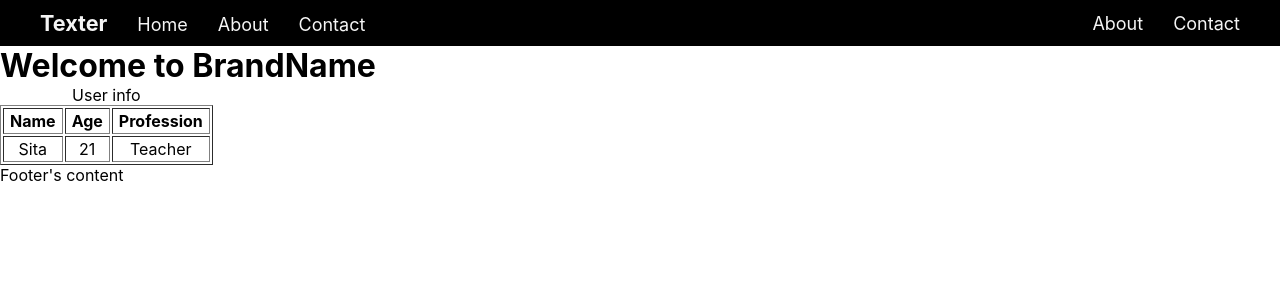
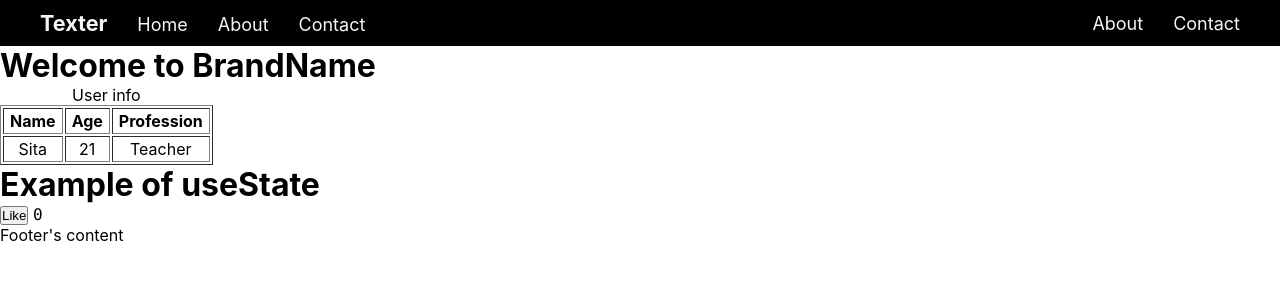
Before and after one commit to Jitendra1mp4/lucky-birthday, a React (Create React App) app: page / in a window 1280 px wide. Shown: the top 300 px of the page. Built offline with nearby package versions, Linux system fonts and the light colour scheme.

Commit message:
example : useState example added

```diff
--- a/src/App.js
+++ b/src/App.js
@@ -2,7 +2,9 @@ import React from "react";
 import "./App.css";
 import Navbar from "./Components/Navbar";
 import Main from "./Components/Main";
+import Learnings from "./Components/Learnings";
 import Footer from "./Components/Footer";
+
 function App() {
   // a simple object
   let info = {
@@ -15,6 +17,7 @@ function App() {
       <Navbar />
       {/* <Main appName="TextStar" userInfo={info} /> */}
       <Main/>
+      <Learnings/>
       <Footer />
     </React.Fragment>
   );
--- /dev/null
+++ b/src/Components/Learnings.js
@@ -0,0 +1,22 @@
+// first importing useState
+import { useState } from "react";
+
+function Learnings(props) {
+  // using useState function tha returns an array
+  //  [variable , functionToManipulateValueOFVariableReturned] = useState(INITIAL-value)
+  const [like, setLike] = useState(0);
+
+  //function called by button
+  function likeClickHandler() {
+    // using function returned by the useState()
+    setLike(like + 1);
+  }
+  return (
+    <>
+      <h1>Example of useState</h1>
+      <button onClick={likeClickHandler}>Like</button> <code>{like}</code>
+    </>
+  );
+}
+
+export default Learnings;
```
